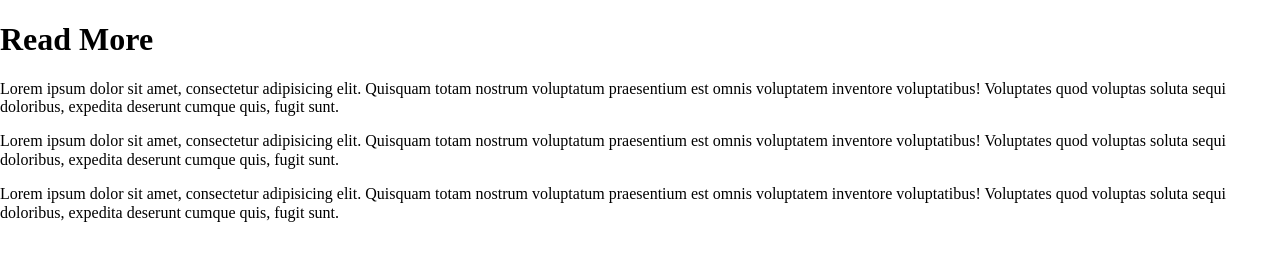
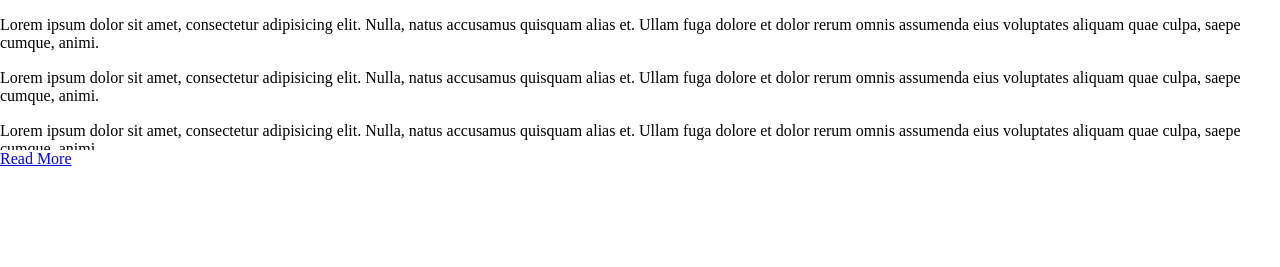
Before and after one commit to lornaharris214/readmore, a plain HTML site: page index.html in a window 1280 px wide. Drawn offline with nearby package versions, Linux system fonts and the light colour scheme.

Commit message:
Readmore Plugin

```diff
--- a/index.html
+++ b/index.html
@@ -12,10 +12,13 @@
 </head>
 <body>
 
-	<h1>Read More</h1>
-    <p>Lorem ipsum dolor sit amet, consectetur adipisicing elit. Quisquam totam nostrum voluptatum praesentium est omnis voluptatem inventore voluptatibus! Voluptates quod voluptas soluta sequi doloribus, expedita deserunt cumque quis, fugit sunt.</p>
-    <p>Lorem ipsum dolor sit amet, consectetur adipisicing elit. Quisquam totam nostrum voluptatum praesentium est omnis voluptatem inventore voluptatibus! Voluptates quod voluptas soluta sequi doloribus, expedita deserunt cumque quis, fugit sunt.</p>
-    <p>Lorem ipsum dolor sit amet, consectetur adipisicing elit. Quisquam totam nostrum voluptatum praesentium est omnis voluptatem inventore voluptatibus! Voluptates quod voluptas soluta sequi doloribus, expedita deserunt cumque quis, fugit sunt.</p>
+	<article>
+      <p>Lorem ipsum dolor sit amet, consectetur adipisicing elit. Nulla, natus accusamus quisquam alias et. Ullam fuga dolore et dolor rerum omnis assumenda eius voluptates aliquam quae culpa, saepe cumque, animi.</p>
+      <p>Lorem ipsum dolor sit amet, consectetur adipisicing elit. Nulla, natus accusamus quisquam alias et. Ullam fuga dolore et dolor rerum omnis assumenda eius voluptates aliquam quae culpa, saepe cumque, animi.</p>
+      <p>Lorem ipsum dolor sit amet, consectetur adipisicing elit. Nulla, natus accusamus quisquam alias et. Ullam fuga dolore et dolor rerum omnis assumenda eius voluptates aliquam quae culpa, saepe cumque, animi.</p>
+      <p>Lorem ipsum dolor sit amet, consectetur adipisicing elit. Nulla, natus accusamus quisquam alias et. Ullam fuga dolore et dolor rerum omnis assumenda eius voluptates aliquam quae culpa, saepe cumque, animi.</p>
+      <p>Lorem ipsum dolor sit amet, consectetur adipisicing elit. Nulla, natus accusamus quisquam alias et. Ullam fuga dolore et dolor rerum omnis assumenda eius voluptates aliquam quae culpa, saepe cumque, animi.</p>
+    </article>
 
 <!-- Scripts -->
 	<script src="https://ajax.googleapis.com/ajax/libs/jquery/2.1.3/jquery.min.js"></script>
--- a/js/plugin.js
+++ b/js/plugin.js
@@ -1,2 +1 @@
 // jQuery Plugin
-$ npm install readmore-js
--- a/js/scripts.js
+++ b/js/scripts.js
@@ -1 +1,5 @@
 // My Scripts
+$('article').readmore({
+    speed: 1000,
+    collapsedHeight: 150
+});
```
